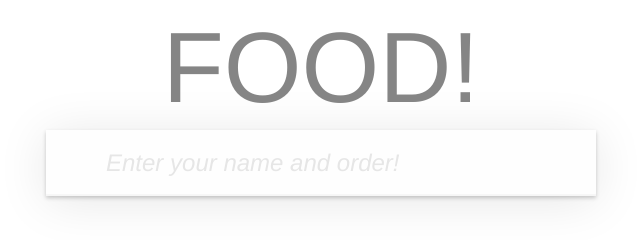
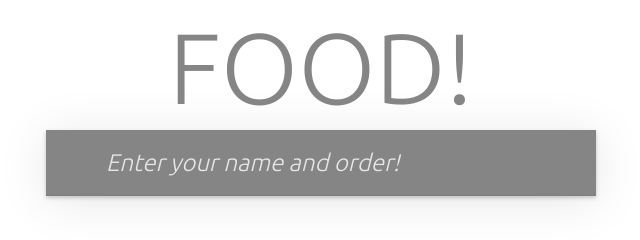
Before and after one commit to jonathanlee46/fremont_food_orders, a website with bundled scripts: page index.html in a window 1280 px wide. Shown: the whole page, without its empty margins (319-959 px from the left). Built offline with nearby package versions, Linux system fonts and the light colour scheme.

Commit message:
added ubuntu font, css improvements for contrast

```diff
--- a/css/index.css
+++ b/css/index.css
@@ -22,7 +22,7 @@ button {
 }
 
 body {
-	font: 14px 'Helvetica Neue', Helvetica, Arial, sans-serif;
+	font: 14px 'ubuntu', Helvetica, Arial, sans-serif;
 	line-height: 1.4em;
 	background: #FFF;
 	color: #4d4d4d;
@@ -94,7 +94,8 @@ input[type="checkbox"] {
 	line-height: 1.4em;
 	border: 0;
 	outline: none;
-	color: inherit;
+	/*color: inherit;*/
+	color: #FFF;
 	padding: 6px;
 	border: 1px solid #999;
 	box-shadow: inset 0 -1px 5px 0 rgba(0, 0, 0, 0.2);
@@ -107,7 +108,7 @@ input[type="checkbox"] {
 .new-todo {
 	padding: 16px 16px 16px 60px;
 	border: none;
-	background: rgba(0, 0, 0, 0.003);
+	background: rgba(120, 120, 120, 0.9);
 	box-shadow: inset 0 -2px 1px rgba(0,0,0,0.03);
 }
 
@@ -139,7 +140,8 @@ label[for='toggle-all'] {
 }
 
 .toggle-all:checked:before {
-	color: #737373;
+	/*color: #737373;*/
+	color: #5DC2AF;
 }
 
 .todo-list {
--- a/index.html
+++ b/index.html
@@ -4,6 +4,7 @@
 
 		<meta charset="utf-8">
 		<title>Fremont Food Orders</title>
+		<link href='https://fonts.googleapis.com/css?family=Ubuntu:300' rel='stylesheet' type='text/css'>
 		<link rel="stylesheet" href="css/index.css">
 
 	</head>
```
